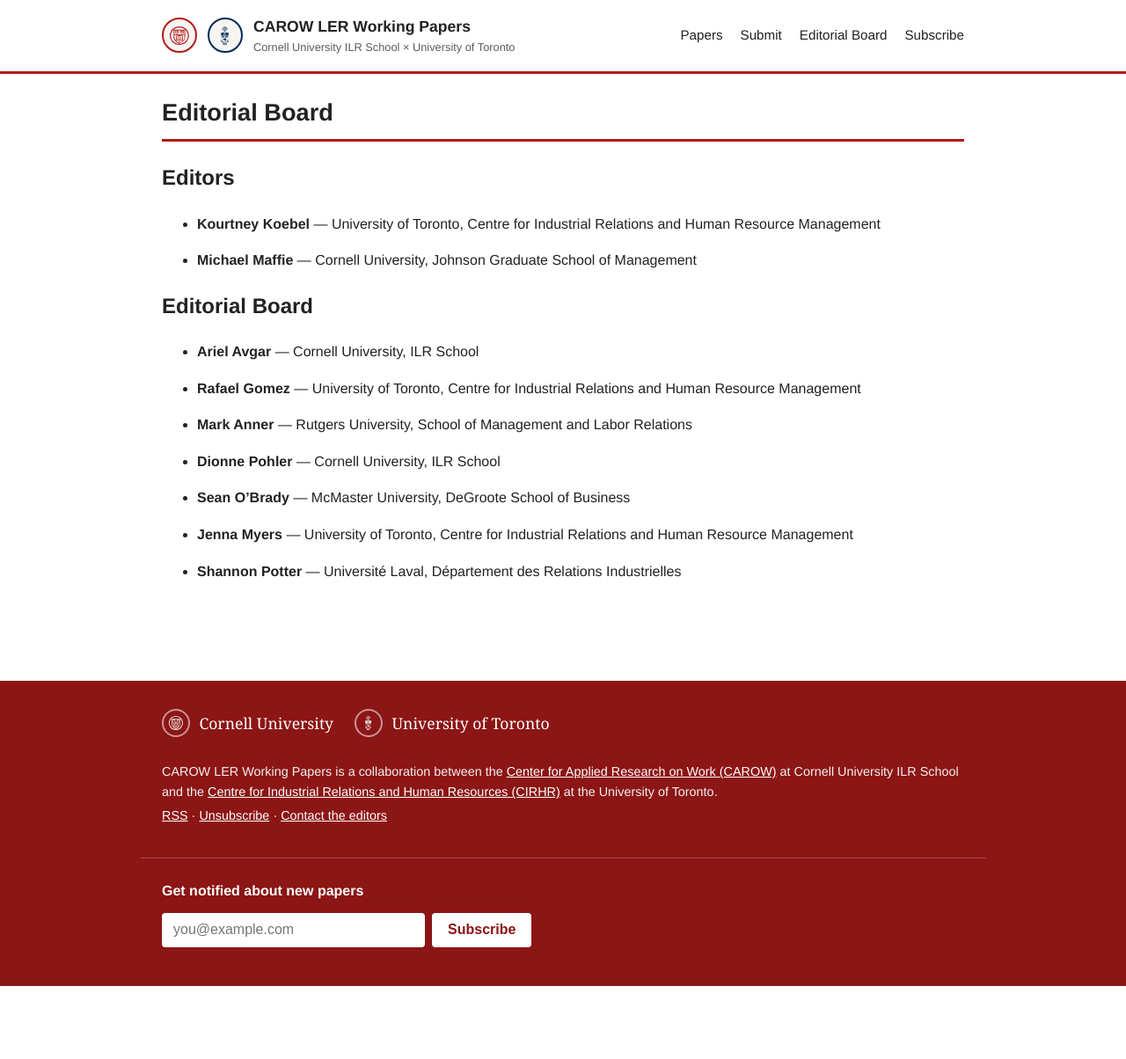
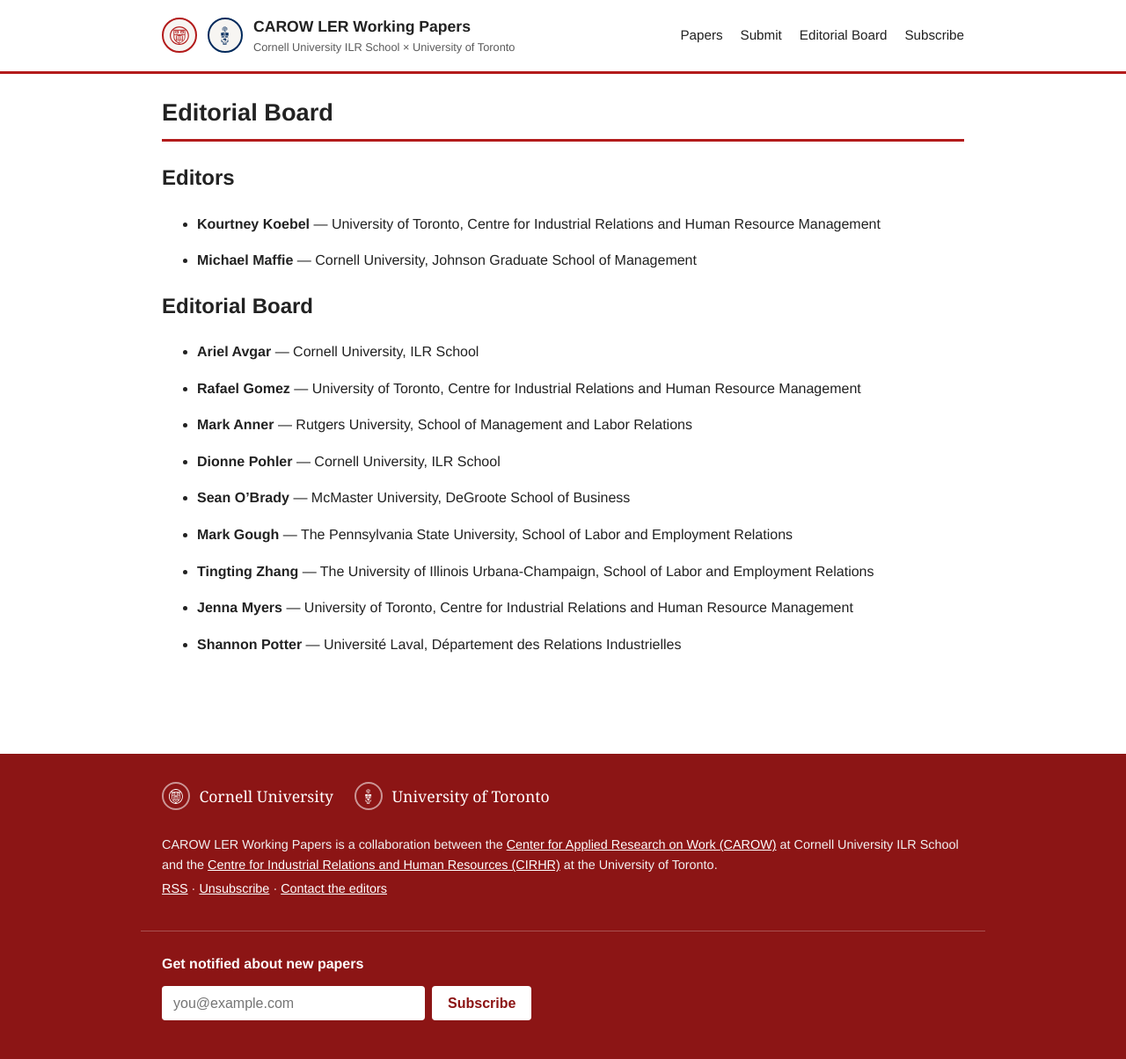
Before and after one commit to maffiemd/carow-ler-working-papers, a Jekyll site: the page built from editorial-board.md, in a window 1280 px wide. Shown: the whole page at 88% size. Built offline with Jekyll 4.4.1, drawn with Linux system fonts in a browser that asks for light colours; before the commit the page ends 1121 px from its top, so only the background shows below that.

Commit message:
Add: Gough and Zhang to editorial board

```diff
--- a/_config.yml
+++ b/_config.yml
@@ -41,6 +41,10 @@
     affiliation: "Cornell University, ILR School"
   - name: "Sean O'Brady"
     affiliation: "McMaster University, DeGroote School of Business"
+  - name: "Mark Gough"
+    affiliation: "The Pennsylvania State University, School of Labor and Employment Relations"
+  - name: Tingting Zhang
+    affiliation: "The University of Illinois Urbana-Champaign, School of Labor and Employment Relations"
   - name: "Jenna Myers"
     affiliation: "University of Toronto, Centre for Industrial Relations and Human Resource Management"
   - name: "Shannon Potter"
```
